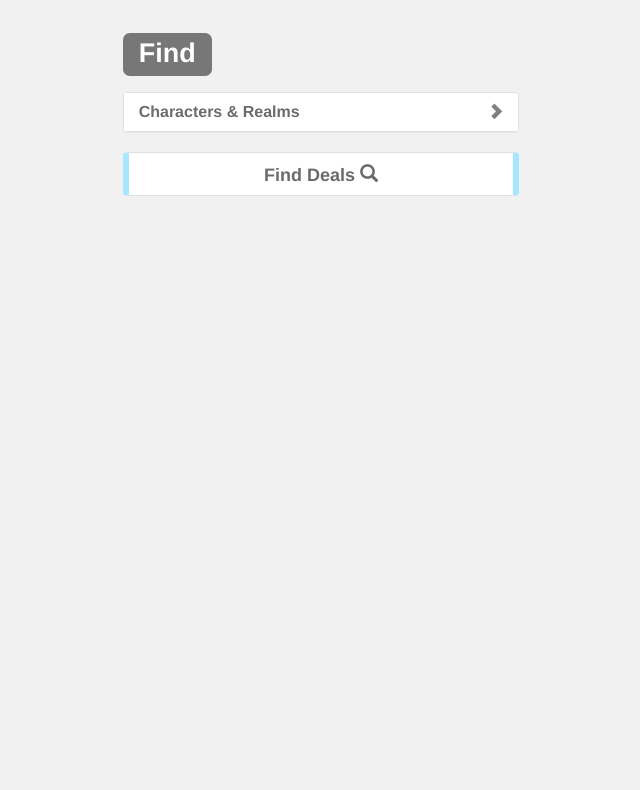
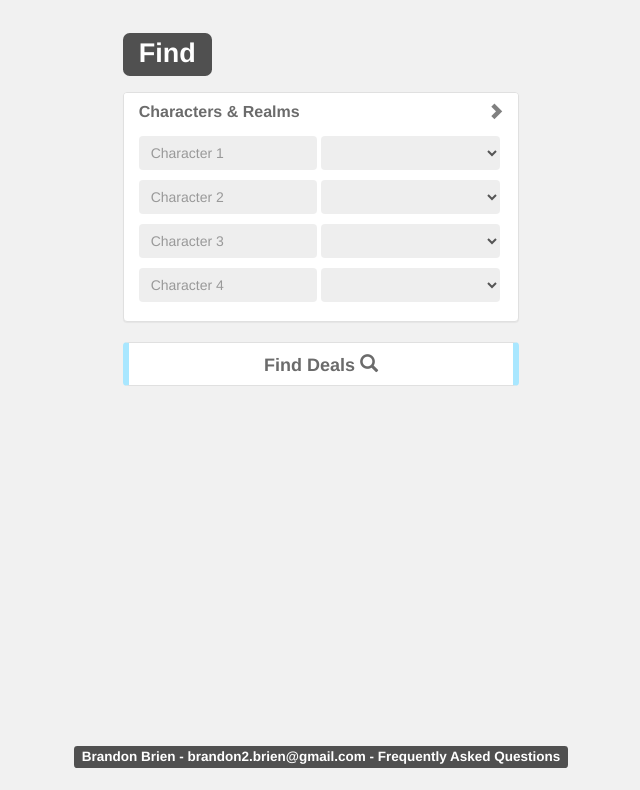
Before and after one commit to nougatoo/battlepets, a PHP site: page / in a window 1280 px wide, after a click that opens the changed part. Shown: the part 52-842 px from the top of the page, without its empty margins (319-959 px from the left). Before the commit the page ends 248 px from the top, so only its background shows below. Run offline with PHP 8.4, Linux system fonts and the light colour scheme; tables that the repository leaves empty hold one stand-in row (values such as "Sample post").

Commit message:
Fixed affix issue on characters
- Also added small badge with info at the bottom

```diff
--- a/aws-battlepets/public/findDeals.php
+++ b/aws-battlepets/public/findDeals.php
@@ -303,7 +303,7 @@ function buildingRealmRes($realm)
 function createRealmTabs($realms)
 {
 	echo '<h1 style="padding-bottom: 15px;">
-				<span class="label label-default">Buy On</span>
+				<span class="label label-default">Buy</span>
 			</h1>';
 	echo '<ul class="nav nav-stacked" style="padding-bottom: 15px;">';
 
@@ -322,7 +322,7 @@ function createRealmTabs($realms)
 	echo '</ul>';
 
 
-	echo '<div class="form-group has-feedback"><input class="form-control" id="dataFilter" type="text" placeholder="Filter..." style="display:none;"><i class="form-control-feedback glyphicon glyphicon-filter"></i></div>';
+	echo '<div class="form-group has-feedback"><input class="form-control" id="dataFilter" type="text" placeholder="Filter Pets" style="display:none;"><i class="form-control-feedback glyphicon glyphicon-filter"></i></div>';
 
 	echo '<div class="panel panel-default" style="border: 1px solid #e0e0e0;">
 				<div class="panel-heading" style="border: none; background-color: white;">
--- a/aws-battlepets/public/index.js
+++ b/aws-battlepets/public/index.js
@@ -59,7 +59,8 @@ function findDeals() {
 	//var maxBuyPerc = $('#selectMaxBuy').val();
 	var maxBuyPerc = 0.55;
 
-	if($('#character1').val().replace(/\s/g, '') != "Test") {
+	// WORKING HERE - NEED TO CHANGE THE CHARACTER NAMES BASED ON FIRST SEARCH OR NOT
+	if(firstSearch == true && $('#character1').val().replace(/\s/g, '') != "Test") {
 		var char1 = $('#character1').val().replace(/\s/g, '');
 		var char2 = $('#character2').val().replace(/\s/g, '');
 		var char3 = $('#character3').val().replace(/\s/g, '');
@@ -70,9 +71,19 @@ function findDeals() {
 		realm3 = $('#realm3').val();
 		realm4 = $('#realm4').val();
 	}
+	else if(firstSearch == false && $('#character1b').val().replace(/\s/g, '') != "Test" ) {
+		var char1 = $('#character1b').val().replace(/\s/g, '');
+		var char2 = $('#character2b').val().replace(/\s/g, '');
+		var char3 = $('#character3b').val().replace(/\s/g, '');
+		var char4 = $('#character4b').val().replace(/\s/g, '');
+
+		realm1 = $('#realm1b').val();
+		realm2 = $('#realm2b').val();
+		realm3 = $('#realm3b').val();
+		realm4 = $('#realm4b').val();
+	}
 	else {
 		// For faster testing...
-
 		char1 = 'Irone';
 		char2 = 'valamyr';
 		char3 = 'Lladox';
@@ -146,6 +157,7 @@ function findDeals() {
 	});
 
 	$('#loadingBar').show();
+	$('#loadingBarb').show();
 
 	data["purpose"] = "tableData";
 	$.ajax({
@@ -155,12 +167,16 @@ function findDeals() {
 		success:function(response){
 			$('#row4').hide();
 			$('#loadingBar').hide();
+			$('#loadingBarb').hide();
 
 			$('#row3').show();
 			// Transfer over the character selection
 			// Need to get character values
 			if(firstSearch == true) {
-				$('#row3col3')[0].innerHTML = $('#row4col2')[0].innerHTML;
+				//var original = $('#row3col3') ;
+				//var original = $('#charactersSpy').clone(true, true);
+				//$('#somethingasdf').html(original);
+
 				$('#row4col2')[0].innerHTML = "";
 				firstSearch = false;
 			}
@@ -176,9 +192,14 @@ function findDeals() {
 				});
 			});
 
-		  // Glyphcon is loading wrong way..manually hide to trigger event that corrects it
-		$('#optionsCollapse').collapse("hide");
+			// Glyphcon is loading wrong way..manually hide to trigger event that corrects it
+			$('#optionsCollapse').collapse("hide");
+			$('[data-spy=affix]').each(function () {
+				$(this).data('bs.affix').checkPosition();
+			});
 		}
+
+
 	});
 
 }
--- a/aws-battlepets/public/index.php
+++ b/aws-battlepets/public/index.php
@@ -40,7 +40,7 @@
 	</div>
 </nav>
 
-<div class="container-fluid">
+<div class="container-fluid" style="min-height:90%">
 	<div class="row" id="row1" style="display:none">
 		<div class="col-sm-12" id="row1col1">
 		</div>
@@ -59,7 +59,7 @@
 		</div>
 		<div id="dataSection" class="col-sm-6" id="row3col2">
 			<h1 style="padding-bottom: 15px;">
-					<span class="label label-default">Sell On</span>
+					<span class="label label-default">Sell</span>
 			</h1>
 			<div id="realmTabs" >
 			</div>
@@ -81,7 +81,114 @@
 		</div>
 
 		<div class="col-sm-3" id="row3col3" style="padding-left: 0px;">
+			<div id="charactersSpy" data-spy="affix" data-offset-top="50">
+				<h1 style="padding-bottom: 15px;">
+					<span class="label label-default">Find</span>
+				</h1>
+				<div class="panel panel-default" style="border: 1px solid #e0e0e0;">
+					<div class="panel-heading" style="border: none; background-color: white;">
+						<h3 class="panel-title">
+							<a class="realmCollapse" data-toggle="collapse" href="#charSelect" style="color:black; color: #00000094; font-weight: bold;">Characters &amp; Realms</a>
+						</h3>
+					</div>
+					<div id="charSelect" class="panel-collapse collapse in">
+						<form class="form-inline" style="padding-left:15px;padding-right:15px">
+							<div class="form-group charFormGroup" style="width:100%;">
+								<input style="width:49%;" type="text" class="form-control charInput" id="character1b"  placeholder="Character 1" onchange="activateDealsButton()">
+								<select style="width:49%;" class="form-control realmInput" id="realm1b">
+									<option></option>
+									<?php
+										require_once('../scripts/util.php');
 
+										$conn = dbConnect();
+
+
+										$sql = "SELECT slug, name FROM realms";
+										$result = $conn->query($sql);
+
+										if($result) {
+											while($row = $result->fetch()) {
+												echo ('<option value="'.$row['slug'].'">'.$row['name'].'</option>');
+											}
+										}
+									?>
+								</select>
+							</div>
+							<div class="form-group charFormGroup" style="width:100%;">
+								<input style="width:49%;" type="text" class="form-control charInput" id="character2b"  placeholder="Character 2">
+								<select style="width:49%;" class="form-control realmInput" id="realm2b">
+									<option></option>
+									<?php
+										require_once('../scripts/util.php');
+
+										$conn = dbConnect();
+
+
+										$sql = "SELECT slug, name FROM realms";
+										$result = $conn->query($sql);
+
+										if($result) {
+											while($row = $result->fetch()) {
+												echo ('<option value="'.$row['slug'].'">'.$row['name'].'</option>');
+											}
+										}
+									?>
+								</select>
+							</div>
+							<div class="form-group charFormGroup" style="width:100%;">
+								<input style="width:49%;" type="text" class="form-control charInput" id="character3b"  placeholder="Character 3">
+								<select style="width:49%;" class="form-control realmInput" id="realm3b">
+									<option></option>
+									<?php
+										require_once('../scripts/util.php');
+
+										$conn = dbConnect();
+
+
+										$sql = "SELECT slug, name FROM realms";
+										$result = $conn->query($sql);
+
+										if($result) {
+											while($row = $result->fetch()) {
+												echo ('<option value="'.$row['slug'].'">'.$row['name'].'</option>');
+											}
+										}
+									?>
+								</select>
+							</div>
+							<div class="form-group charFormGroup" style="width:100%;">
+								<input style="width:49%;" type="text" class="form-control charInput" id="character4b"  placeholder="Character 4">
+								<select style="width:49%;" class="form-control realmInput" id="realm4b">
+									<option></option>
+									<?php
+										require_once('../scripts/util.php');
+
+										$conn = dbConnect();
+
+
+										$sql = "SELECT slug, name FROM realms";
+										$result = $conn->query($sql);
+
+										if($result) {
+											while($row = $result->fetch()) {
+												echo ('<option value="'.$row['slug'].'">'.$row['name'].'</option>');
+											}
+										}
+									?>
+								</select>
+							</div>
+						</form>
+					</div>
+				</div>
+
+				<button id="findDealsButton" type="button" class="btn btn-default btn-block" onclick="findDeals()"><h4 style="color: #6b6b6b;font-weight: bold;">Find Deals <span class="glyphicon glyphicon-search"></span></h4></button>
+				<br/>
+				<div id="loadingBarb" style="display:none;">
+					<div class="progress">
+						<div class="progress-bar progress-bar-striped active" role="progressbar" aria-valuenow="100" aria-valuemin="0" aria-valuemax="100" style="width:100%; background-color:#333;"></div>
+					</div>
+				</div>
+			</div>
 		</div>
 	</div>
 	<div class="row" id="row4">
@@ -195,11 +302,16 @@
 						<div class="progress-bar progress-bar-striped active" role="progressbar" aria-valuenow="100" aria-valuemin="0" aria-valuemax="100" style="width:100%; background-color:#333;"></div>
 					</div>
 				</div>
-		</div>
+			</div>
 		<div class="col-sm-4" id="row4col3" >
 		</div>
 	</div>
 </div>
-
+</div>
+<footer class="footer" style="min-height:5%">
+	<center>
+			  <h4><span class="label label-default">Brandon Brien - brandon2.brien@gmail.com - Frequently Asked Questions</span></h4>
+	</center>
+</footer>
 </body>
 </html>
--- a/aws-battlepets/public/myCustomStyle.css
+++ b/aws-battlepets/public/myCustomStyle.css
@@ -313,3 +313,7 @@ tr.totalRow {
     /* border-bottom: 4px solid #a9e7ff; */
     /* border-top: 4px solid #a9e7ff; */
 }
+
+.label-default {
+    background-color: #505050 !important;
+}
```
